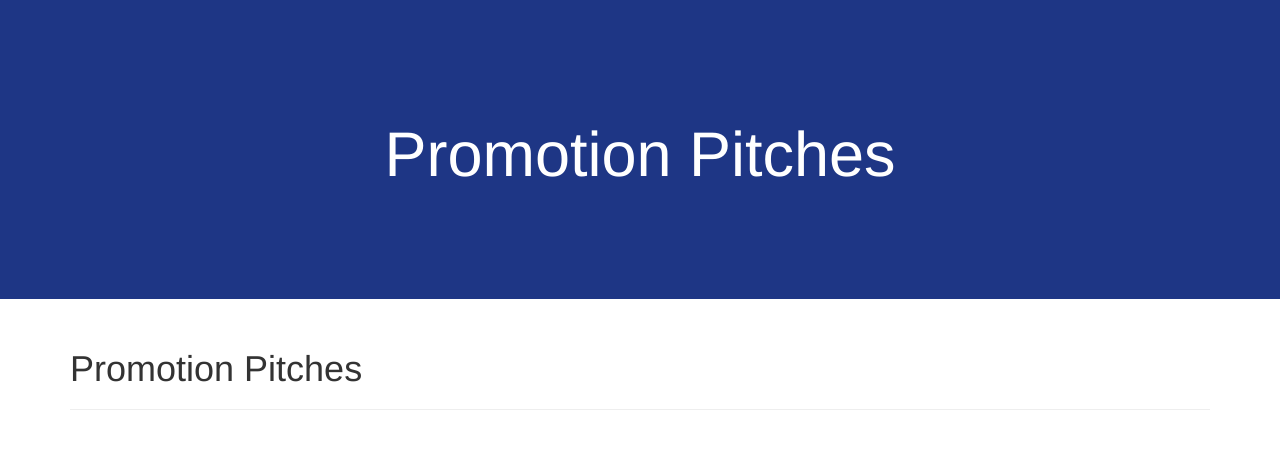
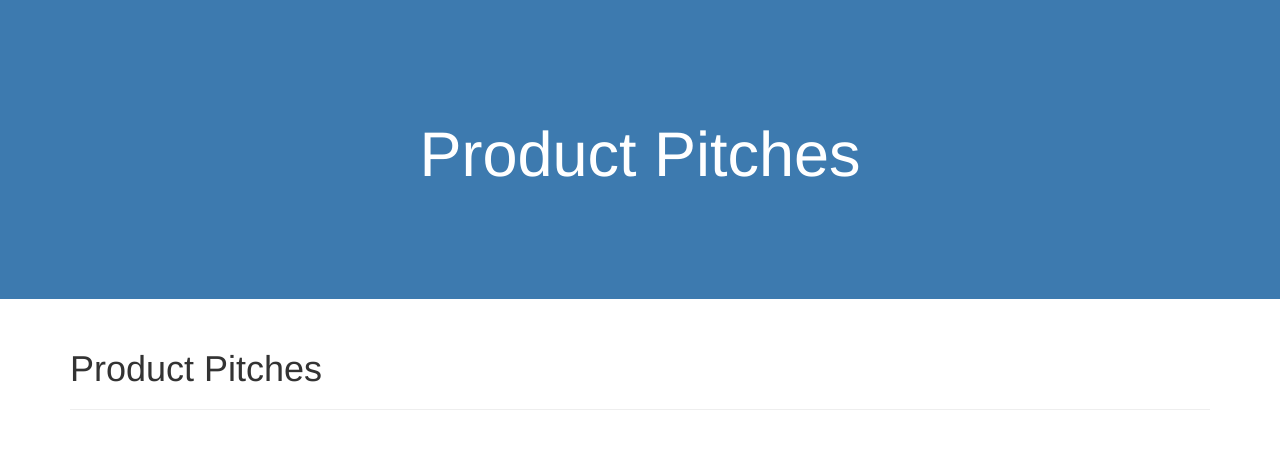
Before and after one commit to eliwangila/pitch-here, a Flask app: page /pitches/product_pitches in a window 1280 px wide. Shown: the part 52-501 px from the top of the page. Run offline with Flask 2, Linux system fonts and the light colour scheme; data that the repository does not hold is empty; some libraries are stand-ins or nearby versions.

Commit message:
add styles in index.html

```diff
--- a/app/templates/index.html
+++ b/app/templates/index.html
@@ -17,21 +17,21 @@
 
 <div class="container">
     <div class="row">
-        <div class="col-md-4">
+        <div class="col-md-4 shadow p-3 mb-5 bg-body rounded">
             <div class="well well-lg">
                 <h3>Interview Pitches</h3>
                 <p>These are short pitches that will help you ace your interview in just a minute.</p>
                 <a href="{{url_for('main.interview_pitches')}}" class="btn btn-primary -center">View</a>
             </div>
         </div>
-        <div class="col-md-4">
+        <div class="col-md-4 shadow p-3 mb-5 bg-body rounded">
             <div class="well well-lg">
                 <h3>Product Pitches</h3>
                 <p>These are short pitches that will help you ace your product presentation in just a minute.</p>
                 <a href="{{url_for('main.product_pitches')}}" class="btn btn-primary -center">View</a>
             </div>
         </div>
-        <div class="col-md-4">
+        <div class="col-md-4 shadow p-3 mb-5 bg-body rounded">
             <div class="well well-lg">
                 <h3>Promotion Pitches</h3>
                 <p>These are short pitches that will help you ace your promotion presentation in just a minute.</p>
--- a/app/templates/product_pitches.html
+++ b/app/templates/product_pitches.html
@@ -2,11 +2,11 @@
 {% import 'macros.html' as macro %}
 
 {%block content%}
-<div class="jumbotron text-center" style="background-color: #1e3685; color: #fff; padding: 100px 25px;">
-    <h1>Promotion Pitches</h1>
+<div class="jumbotron text-center" style="background-color: #3d7aaf; color: #fff; padding: 100px 25px;">
+    <h1>Product Pitches</h1>
 </div>
 <div class="container">
-    <h1>Promotion Pitches</h1>
+    <h1>Product Pitches</h1>
     <hr>
     <div class="row">
         {{macro.displayPitches(pitches)}}
```
